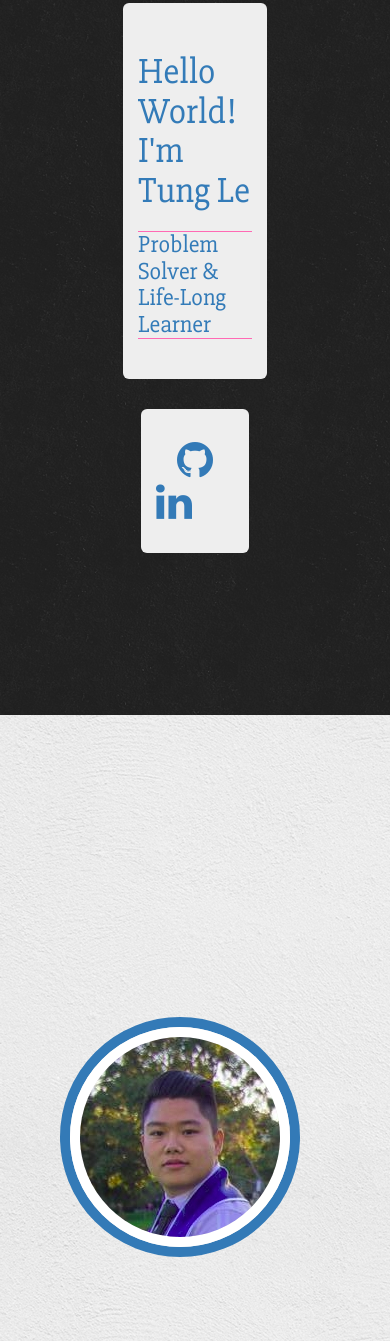
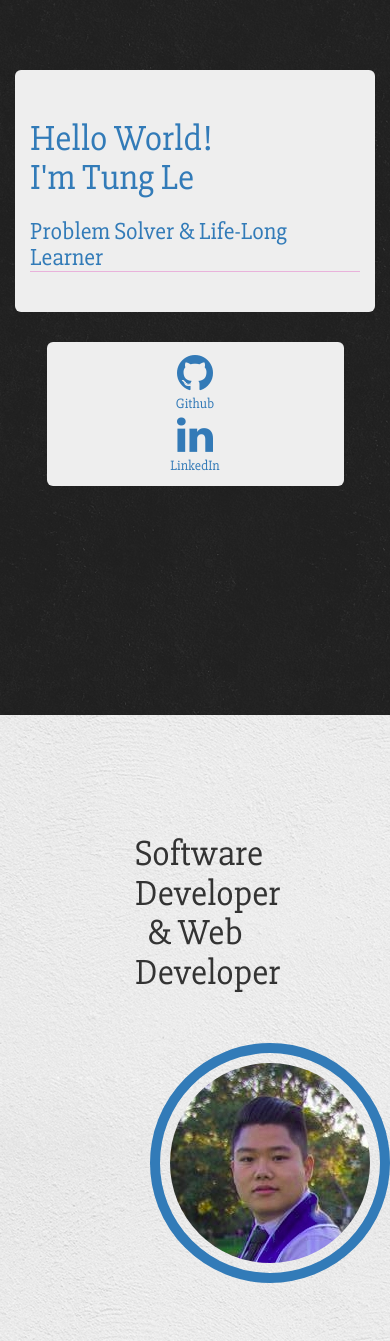
Before and after one commit to itungle/itungle.github.io, a plain HTML site: page index.html in a window 390 px wide. Shown: the part 129-1470 px from the top of the page. Drawn offline with Linux system fonts and the light colour scheme.

Commit message:
about me layout

```diff
--- a/assets/css/layout.css
+++ b/assets/css/layout.css
@@ -19,14 +19,28 @@ body {
 .about-page {
   background-image: url(../images/white_wall.png);
   height: 100vh;
+  text-align:center;
+}
+.about-page > .container {
+  padding: 100px 150px;
 }
 .jumbotron {
-  color: rgba(51, 123, 184, 1);
+  color: #327bb8;
 }
-.flex-row-container {
-  min-height:100%;
-  min-height:100vh;
-  width: 100%;
+.jumbotron p {
+  margin-bottom: 0px;
+  font-size: 14px;
+}
+/*.welcome-msg-box {
+  padding-top: 20px;
+  padding-bottom: 20px;
+}*/
+.social-icons-box {
+  padding-top: 10px;
+  padding-bottom: 10px;
+  /*transform: rotateX(45deg);*/
+}
+.flex-col-container {
   display: -webkit-box;
   display: -moz-box;
   display: -ms-flexbox;
@@ -45,32 +59,49 @@ body {
   justify-content : center;
   flex-wrap: wrap;
 }
-.welcome-msg-box {
-  width: 40%;
+
+.flex-row-container {
+  display: -webkit-box;
+  display: -moz-box;
+  display: -ms-flexbox;
+  display: -webkit-flex;
+  display: flex;
+  -webkit-box-align : center;
+  -webkit-align-items : center;
+  -moz-box-align : center;
+  -ms-flex-align : center;
+  align-items : center;
+  -webkit-box-pack : center;
+  -moz-box-pack : center;
+  -ms-flex-pack : center;
+  -webkit-justify-content : center;
+  justify-content : center;
+  flex-wrap: wrap;
 }
-.social-icons-box{
-  width: 30%;
+.full-height {
+  min-height: 100%;
+  min-height: 100vh;
 }
 textarea {
   resize: none;
 }
-.align-text-center {
-  text-align: center;
+.icon-label {
+  font-size:10px;
+  margin-bottom: 0px;
 }
-.outter-circle {
-  border: 10px solid #337ab7;
-  border-radius: 50%;
-}
+
 .inner-circle {
+  padding:10px;
   border-radius:50%;
-  border:10px solid #FFFFFF;
+  border:10px solid #327bb8;
 }
 .pink-border-bottom {
-  border-bottom: 1px solid hotpink;
-  border-top: 1px solid hotpink;
+  border-bottom: 1px solid #e9b2db;
 }
-.column-left {
-  float:left;
+.left-column {
+  text-align: left;
+  float: left;
+  padding: 20px 30px;
 }
 .column-right {
   background: #e0e0e0;
--- a/assets/scripts/index.js
+++ b/assets/scripts/index.js
@@ -8,10 +8,10 @@ $('document').ready(function(){
   var helloWorldMsg = "Hello World!";
   var imMsg = "I'm Tung Le";
   var selfStatementMsg = "Problem Solver & Life-long Learner";
-  //
-  // var welcomeBoxWidth = $(".welcome-msg-box").width();
-  // var socialIconBoxWidth = welcomeBoxWidth * 0.85;
-  // console.log(welcomeBoxWidth);
-  // console.log(socialIconBoxWidth);
-  // $(".social-icons-box").css('width', socialIconBoxWidth);
+
+  var welcomeBoxWidth = $(".welcome-msg-box").width();
+  var socialIconBoxWidth = welcomeBoxWidth * 0.90;
+  console.log(welcomeBoxWidth);
+  console.log(socialIconBoxWidth);
+  $(".social-icons-box").css('width', socialIconBoxWidth);
 });
--- a/index.html
+++ b/index.html
@@ -31,7 +31,7 @@
               <li><a href="#about">About</a></li>
               <li><a href="#projects">Projects</a></li>
               <!--<li><a href="#">Resume</a></li>-->
-              <li><a href="#contact">Contact Me</a></li>
+              <li><a href="#contact">Contact</a></li>
             </ul>
           </div>
         </div>
@@ -39,24 +39,26 @@
     </div>
     <section class="home-page">
       <div class="container">
-        <div class="flex-row-container">
+        <div class="flex-col-container full-height">
           <div class="jumbotron welcome-msg-box">
             <h1>Hello World!<br />
             I'm Tung Le</h1>
             <h3 class="pink-border-bottom">Problem Solver & Life-Long Learner</h3>
           </div>
-          <div class="jumbotron social-icons-box">
+          <div class="jumbotron text-center social-icons-box">
             <!-- <textarea name="typingArea" rows="1" cols="40"></textarea> -->
             <div class="row">
-              <div class="col-md-4 col-md-offset-2 align-text-center">
-                <a href="https://github.com/itungle" class="undecorated-link" target="_blank">
-                   <span class="fa fa-github fa-3x"></span>
-                 </a>
+              <div class="col-md-6">
+                <a href="https://www.github.com/itungle" class="undecorated-link" target="_blank">
+                    <i class="fa fa-github fa-3x"></i>
+                    <p class="icon-label">Github</p>
+                </a>
               </div>
-              <div class="col-md-2">
+              <div class="col-md-6">
                 <a href="https://www.linkedin.com/in/tung-le-5b8704119" class="undecorated-link" target="_blank">
-                   <span class="fa fa-linkedin fa-3x"></span>
-                 </a>
+                    <i class="fa fa-linkedin fa-3x"></i>
+                    <p class="icon-label">LinkedIn</p>
+                </a>
               </div>
             </div>
           </div>
@@ -65,16 +67,27 @@
     </section>
     <section class="about-page">
       <div class="container">
-        <div class="row flex-row-container">
-          <div class="left-column">
+        <div class="row text-center ">
+          <h1>Software Developer & Web Developer</h1>
+        </div>
+        <div class="row">
+          <div class="col-md-4 left-column">
+            <!-- <p>
+              <b>Full Name:</b> Tung Phuoc Le</br>
+              <b>University:</b> University of California, Irvine</br>
+              <b>Graduation:</b> June 2016</br>
+              <b>Major:</b> Computer Science</br>
+              <b></b>
+            </p> -->
+          </div>
+          <div class="col-md-4 text-center middle-column">
+            <img alt="self_image" class="inner-circle" src="assets/images/self_image2.jpg"/>
+          </div>
+          <div class="col-md-4 right-column">
 
           </div>
-          <div class="outter-circle middle-column">
-            <img alt="self_image" class="inner-circle" src="assets/images/self_image2.jpg"/>
-          </div>
-          <div class="right-column">
-
-          </div>
+        </div>
+        <div class="row">
 
         </div>
       </div>
```
Also changed, not shown: assets/images/goofy_image.jpg (added), assets/images/goofy_self_image.jpg.
